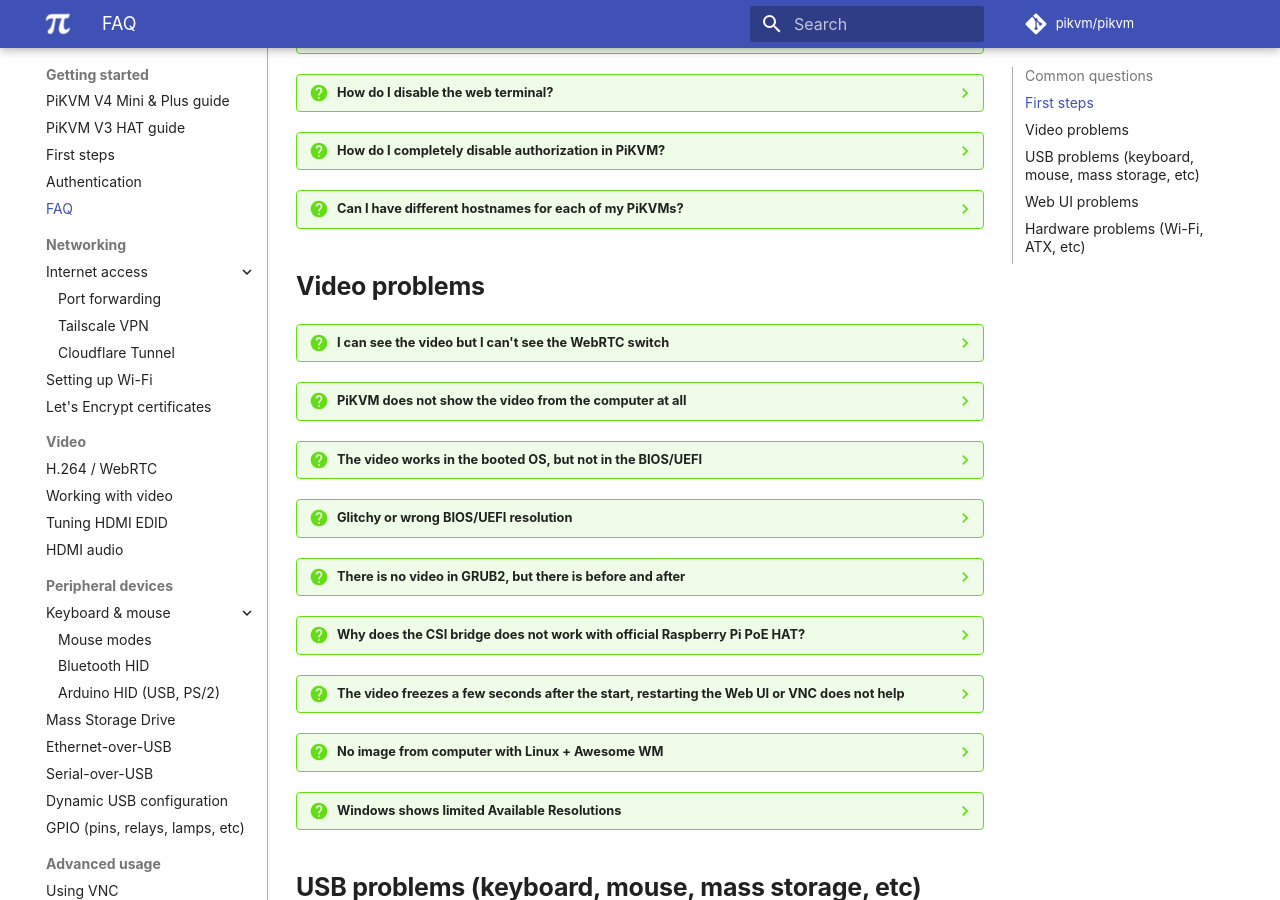
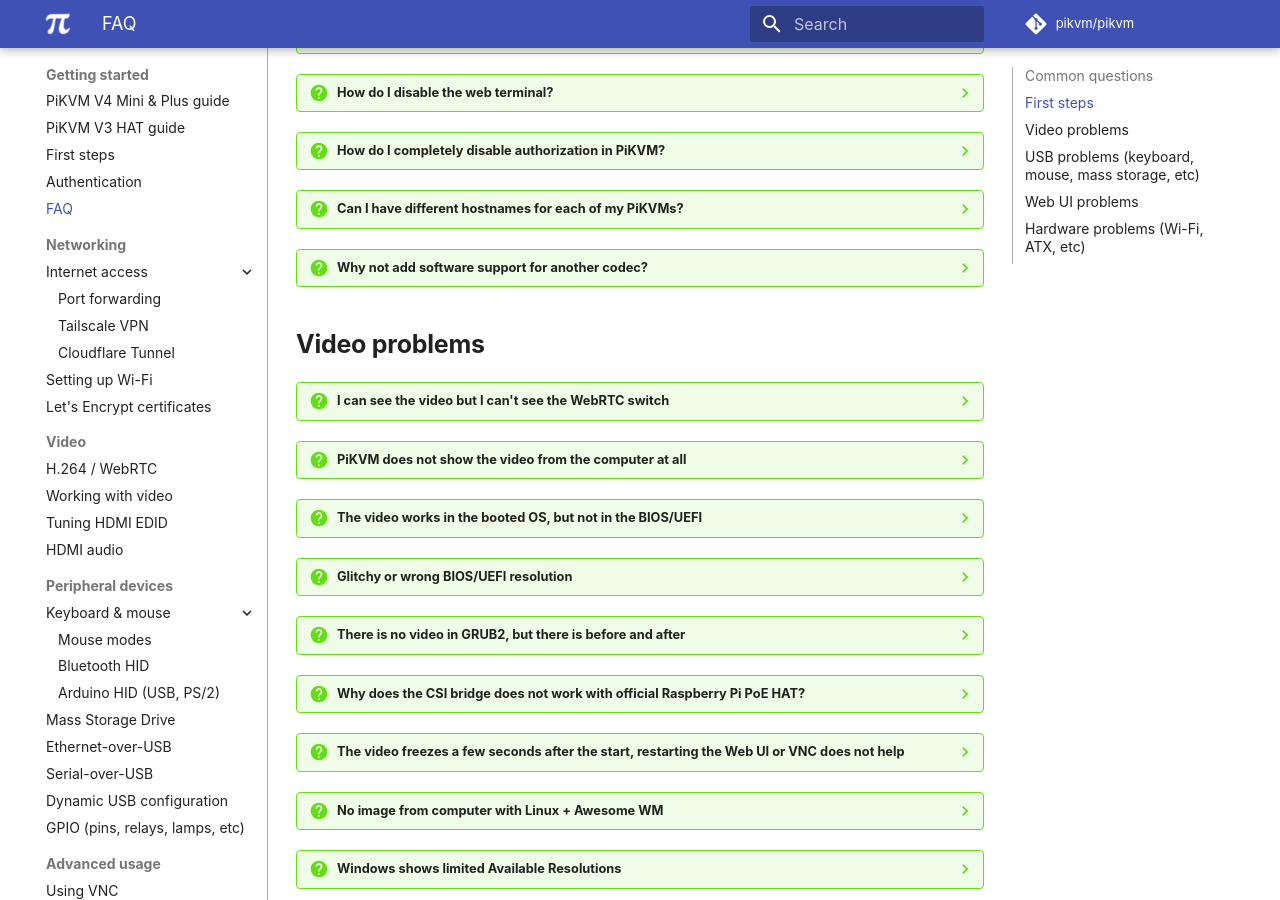
Before and after one commit to pikvm/pikvm, an MkDocs documentation site: the page built from docs/faq.md, in a window 1280 px wide and 900 px high, scrolled down 2387 px. Built offline with MkDocs 1.6.1 and Material for MkDocs 9.7.7, drawn with Linux system fonts in a browser that asks for light colours; some web fonts are replaced; comment, search, counter and statistics services are not loaded.

Commit message:
Update faq.md (#1082)
* Update faq.md

Added more faq enties

* Update faq.md

Updated faq

```diff
--- a/docs/faq.md
+++ b/docs/faq.md
@@ -351,6 +351,8 @@
     * Optional: edit `/etc/kvmd/meta.yaml` to alter the displayed hostname in the web UI.
     * Run `ro` and `reboot`.
 
+??? question "Why not add software support for another codec?"
+    Encoding is a heavy process and will add significant latency, its best to have hardware support to avoid additional latency.
 
 ## Video problems
 
```
